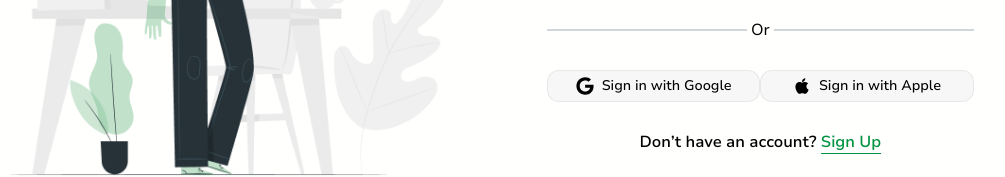
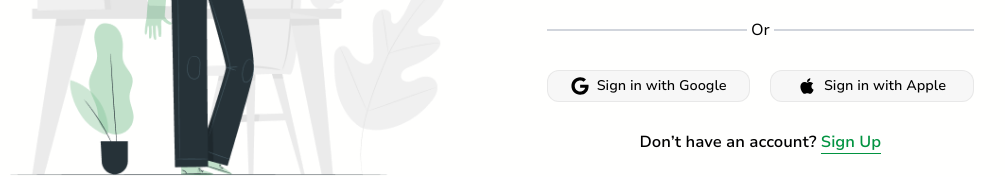
Before and after one commit to Wakocoding-gith/Wakocoding.github.io, a Next.js app in the folder otags/: page /sign-in in a window 1280 px wide. Shown: the part 458-635 px from the top of the page, without its empty margins (93-1098 px from the left). Built offline with nearby package versions, Linux system fonts and the light colour scheme.

Commit message:
created remote shared repo

```diff
--- a/otags/src/components/shared/AuthForm.tsx
+++ b/otags/src/components/shared/AuthForm.tsx
@@ -115,7 +115,7 @@ const AuthForm = ({ type }: { type: string }) => {
           <div className="w-full border border-gray-300" />
         </div>
 
-        <div className="w-full max-w-[520px] flex-between">
+        <div className="w-full max-w-[520px] flex-between gap-5">
           <Link
             href="#"
             className="flex-center gap-2 w-63 h-8 rounded-xl bg-[#f7f7f7] border border-[#D9D9D980]"
```
